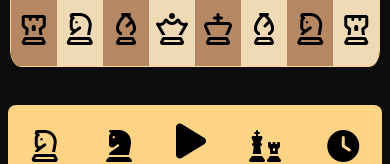
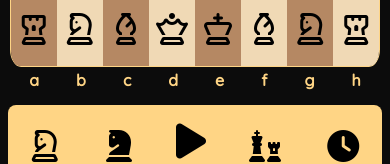
Before and after one commit to ReyKiptoo/chess, a plain HTML site: page index.html in a window 390 px wide. Shown: the part 648-812 px from the top of the page. Drawn offline with Linux system fonts and the light colour scheme.

Commit message:
added file names

```diff
--- a/index.html
+++ b/index.html
@@ -229,6 +229,16 @@
           <i class="fa-regular fa-chess-rook fa-2xl" style="color: #000000"></i>
         </div>
       </div>
+      <div class="file">
+        <h4>a</h4>
+        <h4>b</h4>
+        <h4>c</h4>
+        <h4>d</h4>
+        <h4>e</h4>
+        <h4>f</h4>
+        <h4>g</h4>
+        <h4>h</h4>
+      </div>
     </div>
     <footer>
       <div class="whiteWrapper">
--- a/styles.css
+++ b/styles.css
@@ -145,4 +145,15 @@
   .row8 .col:nth-child(even) {
     background-color: #f0d9b5;
   }
+
+  .file {
+    display: flex;
+    flex-direction: row;
+    justify-content: space-around;
+    margin-top: 1%;
+  }
+  .file h4 {
+    color: #ffd585;
+    font-family: "Quicksand", sans-serif;
+  }
 }
```
